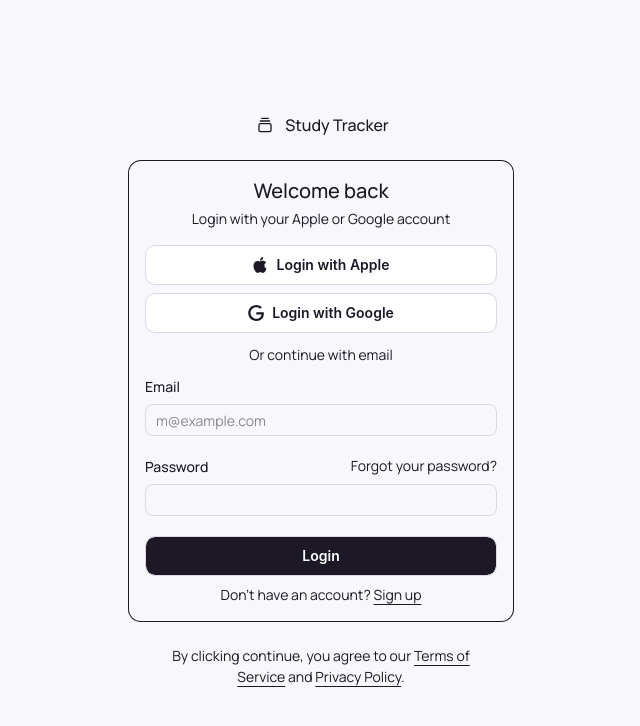
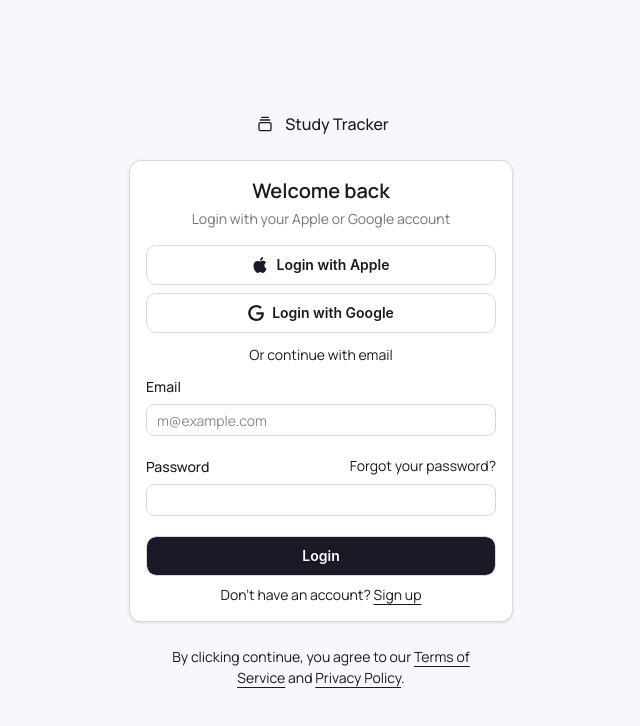
Before and after one commit to udaydevs/study-tracker, a Next.js app: page /login in a window 1280 px wide. Shown: the top 726 px of the page, without its empty margins (319-959 px from the left). Built offline with nearby package versions, Linux system fonts and the light colour scheme.

Commit message:
Use Tailwind palette directly in shadcn UI components

```diff
--- a/components/ui/card.tsx
+++ b/components/ui/card.tsx
@@ -1,102 +1,25 @@
 import * as React from "react"
-import { cn } from "cn"
+import { cn } from "@/lib/utils"
 
-function Card({
-  className,
-  size = "default",
-  ...props
-}: React.ComponentProps<"div"> & { size?: "default" | "sm" }) {
-  return (
-    <div
-      data-slot="card"
-      data-size={size}
-      className={cn(
-        "group/card flex flex-col gap-(--card-spacing) overflow-hidden rounded-xl bg-card py-(--card-spacing) text-sm text-card-foreground ring-1 ring-foreground/10 [--card-spacing:--spacing(4)] has-data-[slot=card-footer]:pb-0 has-[>img:first-child]:pt-0 data-[size=sm]:[--card-spacing:--spacing(3)] data-[size=sm]:has-data-[slot=card-footer]:pb-0 *:[img:first-child]:rounded-t-xl *:[img:last-child]:rounded-b-xl",
-        className
-      )}
-      {...props}
-    />
-  )
+function Card({ className, size = "default", ...props }: React.ComponentProps<"div"> & { size?: "default" | "sm" }) {
+  return <div data-slot="card" data-size={size} className={cn("group/card flex flex-col gap-4 overflow-hidden rounded-xl border border-[#ece9f2] bg-white py-4 text-sm text-[#1c1825] shadow-sm data-[size=sm]:gap-3 data-[size=sm]:py-3", className)} {...props} />
 }
-
 function CardHeader({ className, ...props }: React.ComponentProps<"div">) {
-  return (
-    <div
-      data-slot="card-header"
-      className={cn(
-        "group/card-header @container/card-header grid auto-rows-min items-start gap-1 rounded-t-xl px-(--card-spacing) has-data-[slot=card-action]:grid-cols-[1fr_auto] has-data-[slot=card-description]:grid-rows-[auto_auto] [.border-b]:pb-(--card-spacing)",
-        className
-      )}
-      {...props}
-    />
-  )
+  return <div data-slot="card-header" className={cn("grid auto-rows-min items-start gap-1 px-4", className)} {...props} />
 }
-
 function CardTitle({ className, ...props }: React.ComponentProps<"div">) {
-  return (
-    <div
-      data-slot="card-title"
-      className={cn(
-        "text-base leading-snug font-medium group-data-[size=sm]/card:text-sm",
-        className
-      )}
-      {...props}
-    />
-  )
+  return <div data-slot="card-title" className={cn("text-base leading-snug font-semibold", className)} {...props} />
 }
-
 function CardDescription({ className, ...props }: React.ComponentProps<"div">) {
-  return (
-    <div
-      data-slot="card-description"
-      className={cn("text-sm text-muted-foreground", className)}
-      {...props}
-    />
-  )
+  return <div data-slot="card-description" className={cn("text-sm text-[#777187]", className)} {...props} />
 }
-
 function CardAction({ className, ...props }: React.ComponentProps<"div">) {
-  return (
-    <div
-      data-slot="card-action"
-      className={cn(
-        "col-start-2 row-span-2 row-start-1 self-start justify-self-end",
-        className
-      )}
-      {...props}
-    />
-  )
+  return <div data-slot="card-action" className={cn("col-start-2 row-span-2 row-start-1 self-start justify-self-end", className)} {...props} />
 }
-
 function CardContent({ className, ...props }: React.ComponentProps<"div">) {
-  return (
-    <div
-      data-slot="card-content"
-      className={cn("px-(--card-spacing)", className)}
-      {...props}
-    />
-  )
+  return <div data-slot="card-content" className={cn("px-4", className)} {...props} />
 }
-
 function CardFooter({ className, ...props }: React.ComponentProps<"div">) {
-  return (
-    <div
-      data-slot="card-footer"
-      className={cn(
-        "flex items-center rounded-b-xl border-t bg-muted/50 p-(--card-spacing)",
-        className
-      )}
-      {...props}
-    />
-  )
+  return <div data-slot="card-footer" className={cn("flex items-center rounded-b-xl border-t border-[#ece9f2] bg-[#f8f7fb] p-4", className)} {...props} />
 }
-
-export {
-  Card,
-  CardHeader,
-  CardFooter,
-  CardTitle,
-  CardAction,
-  CardDescription,
-  CardContent,
-}
+export { Card, CardHeader, CardFooter, CardTitle, CardAction, CardDescription, CardContent }
```
